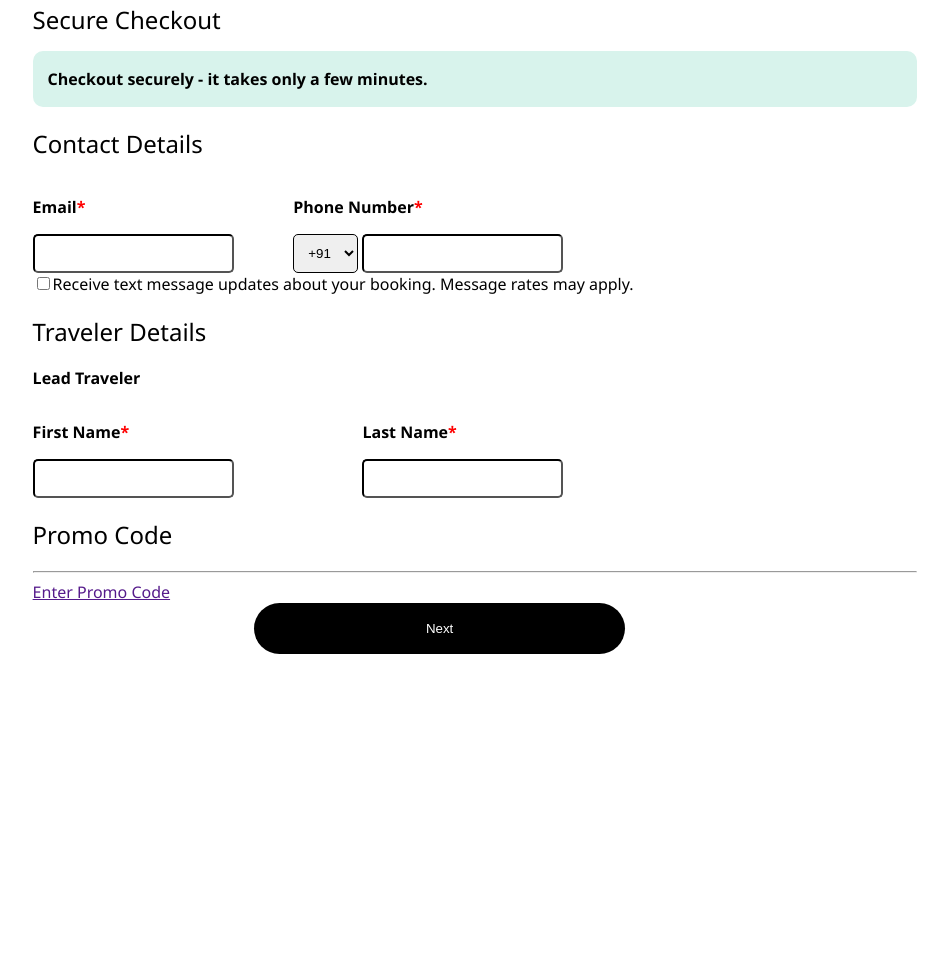
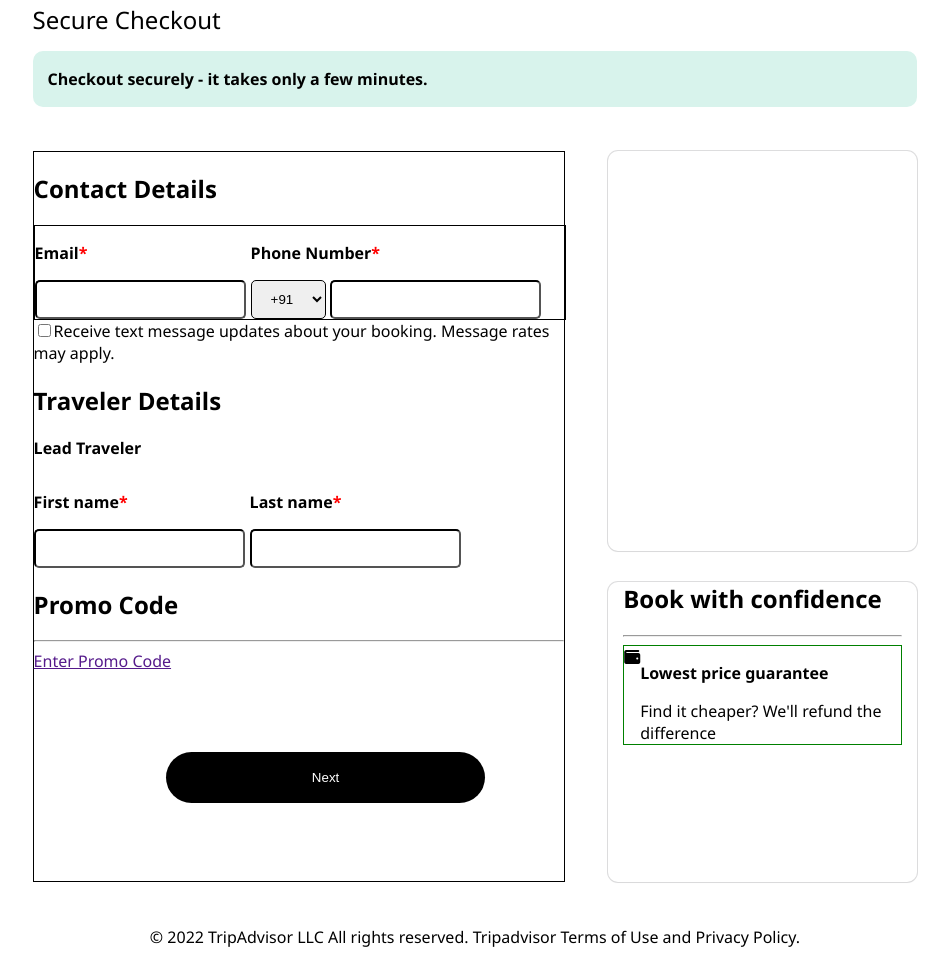
Before and after one commit to dkpradhan99/Trip_Advisor_Clone, a plain HTML site: page payments/travelerDetails.html in a window 1280 px wide. Shown: the part 227-1183 px from the top of the page, without its empty margins (165-1114 px from the left). Before the commit the page ends 889 px from the top, so only its background shows below. Drawn offline with Linux system fonts and the light colour scheme; files whose address does not match are found by name.

Commit message:
some changes

```diff
--- /dev/null
+++ b/payments/styles/LR.css
@@ -0,0 +1,44 @@
+#LR{
+    border: 0px solid black;
+    display: flex;
+    justify-content: space-between;
+    height: auto;
+    margin-top: 5%;
+
+}
+#left{
+    width: 60%;
+    border: 1px solid black;
+}
+#right{
+    width: 35%;
+    border: 0px solid black;
+}
+#reviewDetail{
+    width: 90%;
+    height: 400px;
+    box-shadow: rgba(0, 0, 0, 0.02) 0px 1px 3px 0px, rgba(27, 31, 35, 0.15) 0px 0px 0px 1px;
+    border-radius: 10px;
+    padding-left: 5%;
+    padding-right: 5%;
+}
+#BWC{
+    width: 90%;
+    height: 300px;
+    box-shadow: rgba(0, 0, 0, 0.02) 0px 1px 3px 0px, rgba(27, 31, 35, 0.15) 0px 0px 0px 1px;
+    border-radius: 10px;
+    margin-top: 10%;
+    padding-left: 5%;
+    padding-right: 5%;
+
+}
+.BWC_card{
+    display: flex;
+    border: 1px solid green;
+}
+
+
+#copyright{
+    text-align: center;
+    margin-top: 5%;
+}
--- a/payments/styles/travelerDetails.css
+++ b/payments/styles/travelerDetails.css
@@ -29,29 +29,30 @@ body{
 #para1>p{
     margin-left: 15px;
 }
-.contact{
-    width: 60%;
-    border: 0px solid black;
+#contact{
+    width: 100%;
+    border: 1px solid black;
     display: flex;
-    justify-content: space-between;
-
+}
+#contact>div>input{
+    margin-right: 5px;
 }
 .redStar{
     color:red
 }
 .boxSize{
-    border-color: black;
-    outline: 0px;
+    border-color:black;
+
     padding-top: 10px;
     padding-bottom: 10px;
-    padding-left: 10px;
-    padding-right: 10px;
+    padding-left: 15px;
+    padding-right: 15px;
 
 
     border-radius: 5px;
 }
 #next{
-    width: 42%;
+    width: 60%;
     border: 0px;
     margin-left: 25%;
     background-color: black;
@@ -59,6 +60,7 @@ body{
     padding-top: 18px;
     padding-bottom: 18px;
     border-radius: 50px;
+    margin-top: 15%;
 }
 #next:hover{
     background-color: rgb(42, 41, 41);
@@ -95,3 +97,10 @@ body{
 p{
     font-weight: 600;
 }
+#tdinput{
+    display: flex;
+
+}
+#tdinput>div>input{
+    margin-right: 5px;
+}
--- a/payments/travelerDetails.html
+++ b/payments/travelerDetails.html
@@ -8,6 +8,7 @@
     <title>Document</title>
     <script src="https://kit.fontawesome.com/290605cd52.js" crossorigin="anonymous"></script>
     <link rel="stylesheet" href="./styles/travelerDetails.css">
+    <link rel="stylesheet" href="./styles/LR.css">
 </head>
 
 <body>
@@ -38,50 +39,80 @@
         <div id="para1">
             <p>Checkout securely - it takes only a few minutes. </p>
         </div>
+        <!--LR= left right div-->
+        <div id="LR">
+            <div id="left">
                 <h2>Contact Details</h2>
-
-        <div class="contact">
+                <div id="contact">
                     <div>
                         <p>Email<span class="redStar">*</span></p>
                         <input class="boxSize" type="text">
+                    </div>
 
-            </div>
                     <div>
-
                         <p>Phone Number<span class="redStar">*</span></p>
 
-                <select name="" id="" class="boxSize">
+                        <select name="" id="sel1" class="boxSize">
                             <option value="+91">+91</option>
                             <option value="">+92</option>
                         </select>
                         <input class="boxSize" type="text">
-
-
-
                     </div>
 
                 </div>
                 <input type="checkbox"><span>Receive text message updates about your booking. Message rates may apply.</span>
                 <h2>Traveler Details</h2>
                 <p>Lead Traveler</p>
-        <div class="contact">
+
+                <!--tdinput = travelerdetails input box -->
+                <div id="tdinput">
                     <div>
-                <p>First Name<span class="redStar">*</span></p>
-                <input class="boxSize" type="text">
+                        <p>First name<span class="redStar">*</span></p>
+                        <input type="text" class="boxSize">
+
                     </div>
                     <div>
-                <p>Last Name<span class="redStar">*</span></p>
-                <input class="boxSize" type="text">
+                        <p>Last name<span class="redStar">*</span></p>
+                        <input type="text" class="boxSize">
+
+                    </div>
                 </div>
 
-        </div>
 
                 <h2>Promo Code</h2>
                 <hr>
                 <a href="">Enter Promo Code</a><br>
                 <button id="next">Next</button>
 
+            </div>
 
+            <div id="right">
+                <div id="reviewDetail">
+
+                </div>
+                <!--BWC= Book with confiedence div-->
+                <div id="BWC">
+                    <h2>Book with confidence</h2>
+                    <hr>
+
+                    <div class="BWC_card">
+                        <div class="BWC_card_left">
+                            <i class="fa-solid fa-wallet"></i>
+                        </div>
+                        <div class="BWC_card_right">
+                            <p>Lowest price guarantee</p>
+                            <p1>Find it cheaper? We'll refund the difference</p1>
+                        </div>
+                    </div>
+                </div>
+
+            </div>
+        </div>
+
+        <div id="copyright">
+            <p1>© 2022 TripAdvisor LLC All rights reserved. Tripadvisor Terms of Use and Privacy Policy.</p1>
+
+        </div>
 
     </div>
 
```
Lines whose indentation alone changed are shown as unchanged.
